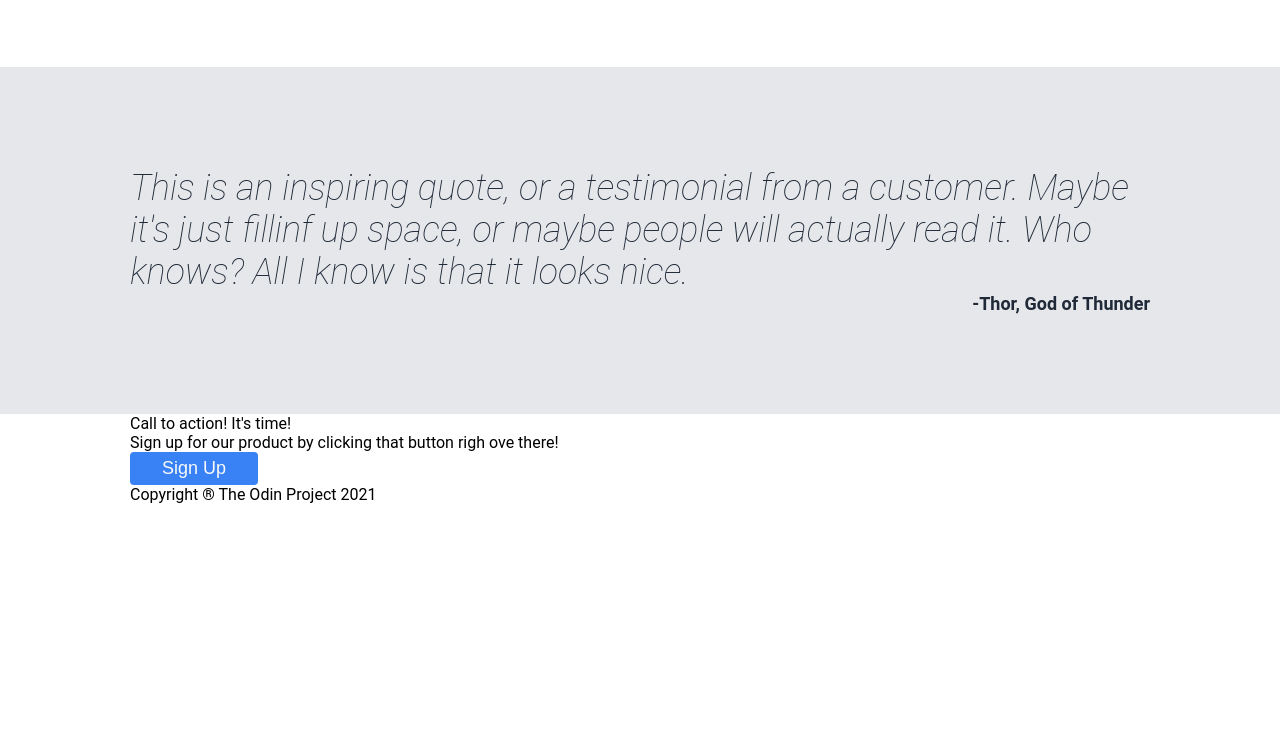
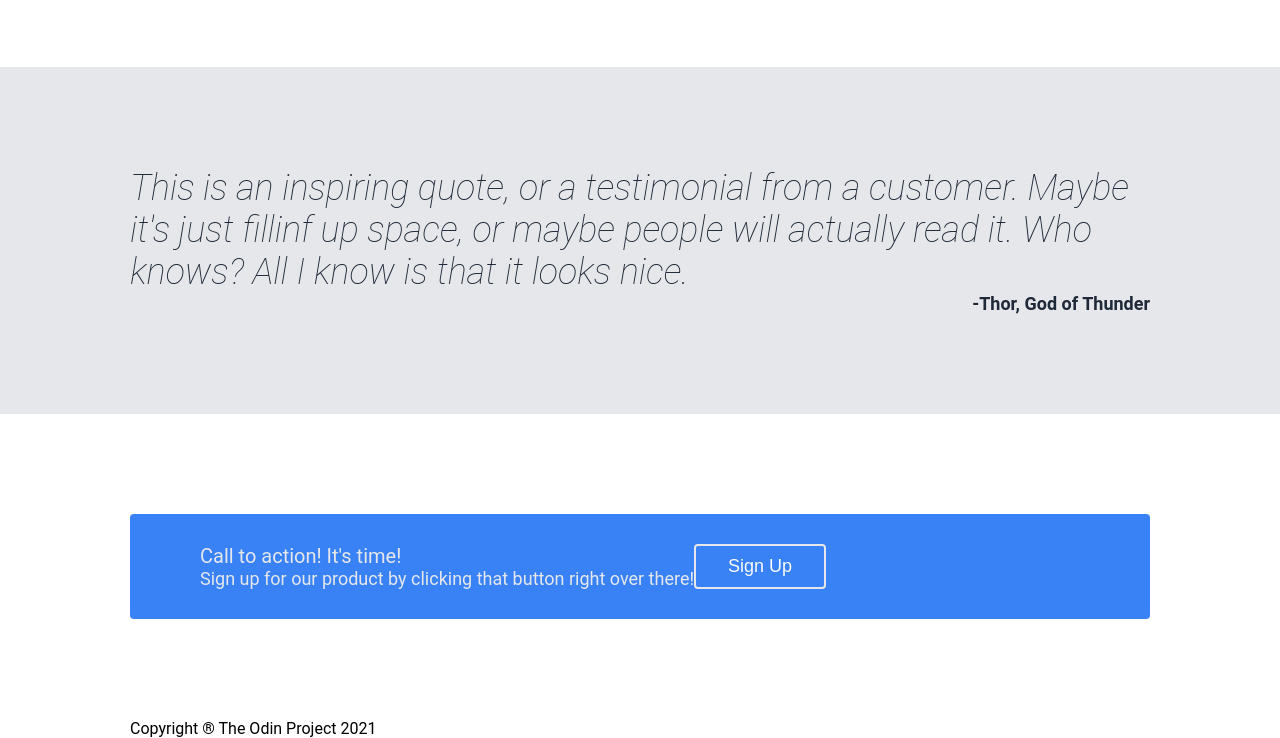
Before and after one commit to 21mdr1/landing-page, a plain HTML site: page index.html in a window 1280 px wide. Shown: the part 760-1498 px from the top of the page. Before the commit the page ends 1264 px from the top, so only its background shows below. Drawn offline with Linux system fonts and the light colour scheme.

Commit message:
Add preliminary style to section four

```diff
--- a/css/style.css
+++ b/css/style.css
@@ -145,3 +145,28 @@ button {
     font-weight: bold;
     align-self: flex-end;
 }
+
+/* Section Four */
+.four {
+    padding-top: 100px;
+    padding-bottom: 100px;
+}
+
+.message {
+    border-radius: 4px;
+    background-color: #3882F6;
+    font-size: 18px;
+    color: #E5E7EB;
+    padding: 30px 70px;
+    display: flex;
+    align-items: space-between;
+    /* gap: 100px; */
+}
+
+.message-title {
+    font-size: 20px;
+}
+
+.message > button {
+    border: 2px solid #E5E7EB;
+}
--- a/index.html
+++ b/index.html
@@ -59,8 +59,10 @@
         <!-- Part Four -->
         <div class="four">
             <div class="message">
-                <div>Call to action! It's time!</div>
-                <div>Sign up for our product by clicking that button righ ove there!</div>
+                <div class="message-text">
+                    <div class="message-title">Call to action! It's time!</div>
+                    <div>Sign up for our product by clicking that button right over there!</div>
+                    </div>
                 <button>Sign Up</button>
             </div>
         </div>
```
